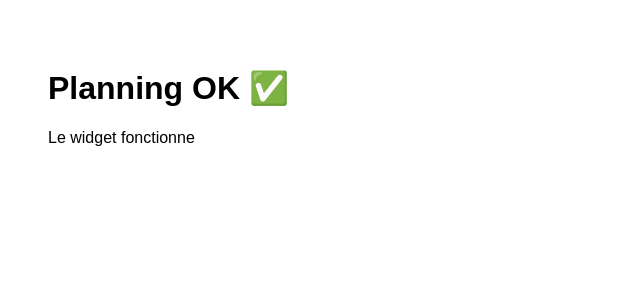
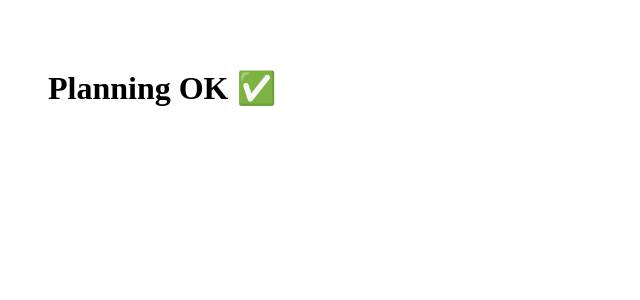
Before and after one commit to amunia2a-lab/planning, a Next.js app: page / in a window 1280 px wide. Shown: the top 300 px of the page, without its empty margins (0-640 px from the left). Built offline with nearby package versions, Linux system fonts and the light colour scheme.

Commit message:
Update page.tsx

```diff
--- a/app/page.tsx
+++ b/app/page.tsx
@@ -1,8 +1,7 @@
 export default function Page() {
   return (
-    <main style={{padding:40,fontFamily:"sans-serif"}}>
+    <main style={{ padding: 40 }}>
       <h1>Planning OK ✅</h1>
-      <p>Le widget fonctionne</p>
     </main>
   );
 }
```
